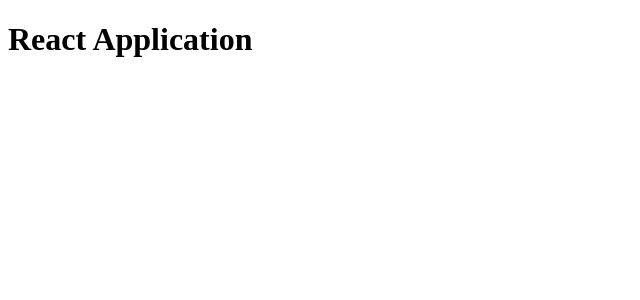
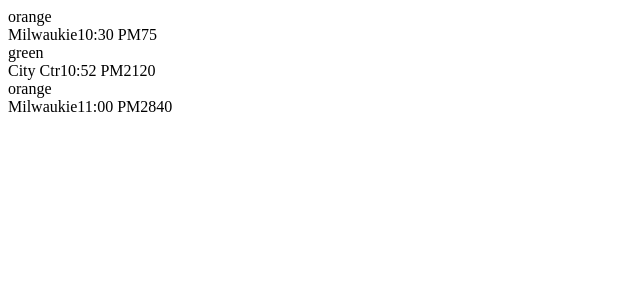
Before and after one commit to philrmass/trimet-quickstop, a React app: page / in a window 1280 px wide. Shown: the top 300 px of the page, without its empty margins (0-640 px from the left). Built offline with nearby package versions, Linux system fonts and the light colour scheme.

Commit message:
add arrival and arrival list

```diff
--- a/src/components/App.jsx
+++ b/src/components/App.jsx
@@ -1,9 +1,10 @@
 import React from 'react';
+import ArrivalList from './ArrivalList';
 
 function App() {
   return (
     <div>
-      <h1>React Application</h1>
+      <ArrivalList />
     </div>
   );
 }
--- /dev/null
+++ b/src/components/Arrival.jsx
@@ -0,0 +1,24 @@
+import React from 'react';
+import PropTypes from 'prop-types';
+
+function Arrival(props) {
+  return (
+    <div>
+      <div>{props.line}</div>
+      <span>{props.destination}</span>
+      <span>{props.scheduled}</span>
+      <span>{props.estimatedMin}</span>
+      <span>{props.estimatedSec}</span>
+    </div>
+  );
+}
+
+Arrival.propTypes = {
+  line: PropTypes.string,
+  destination: PropTypes.string,
+  scheduled: PropTypes.string,
+  estimatedMin: PropTypes.string,
+  estimatedSec: PropTypes.string
+};
+
+export default Arrival;
--- /dev/null
+++ b/src/components/ArrivalList.jsx
@@ -0,0 +1,44 @@
+import React from 'react';
+import Arrival from './Arrival';
+
+let list = [
+  {
+    line: 'orange',
+    destination: 'Milwaukie',
+    scheduled: '10:30 PM',
+    estimatedMin: 7,
+    estimatedSec: 5,
+  },
+  {
+    line: 'green',
+    destination: 'City Ctr',
+    scheduled: '10:52 PM',
+    estimatedMin: 21,
+    estimatedSec: 20,
+  },
+  {
+    line: 'orange',
+    destination: 'Milwaukie',
+    scheduled: '11:00 PM',
+    estimatedMin: 28,
+    estimatedSec: 40,
+  }
+];
+
+function ArrivalList() {
+  return (
+    <div>
+      {list.map((arrival, index) =>
+        <Arrival
+          key={index}
+          line={arrival.line}
+          destination={arrival.destination}
+          scheduled={arrival.scheduled}
+          estimatedMin={arrival.estimatedMin}
+          estimatedSec={arrival.estimatedSec} />
+      )}
+    </div>
+  );
+}
+
+export default ArrivalList;
```
Also changed, not shown: 1 other file (tests, documents, lock files or other folders).
